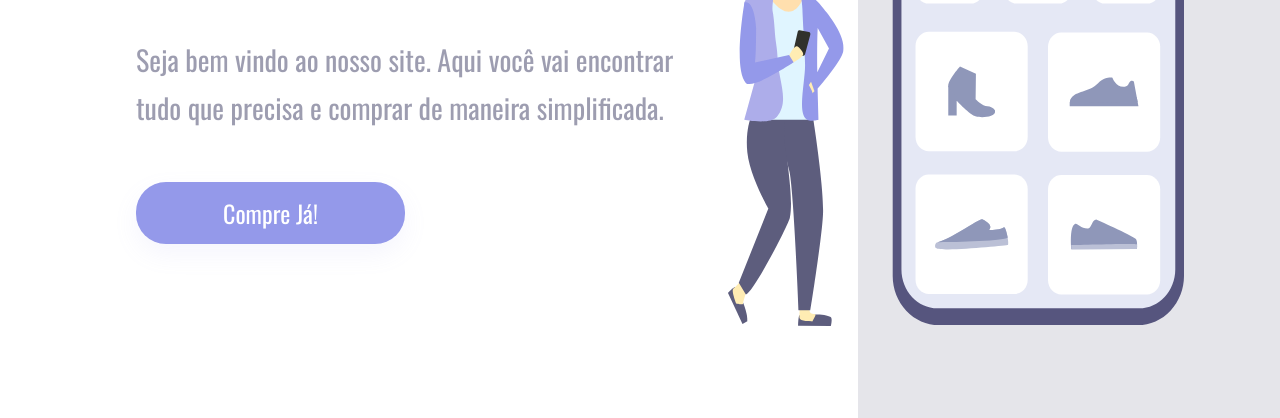
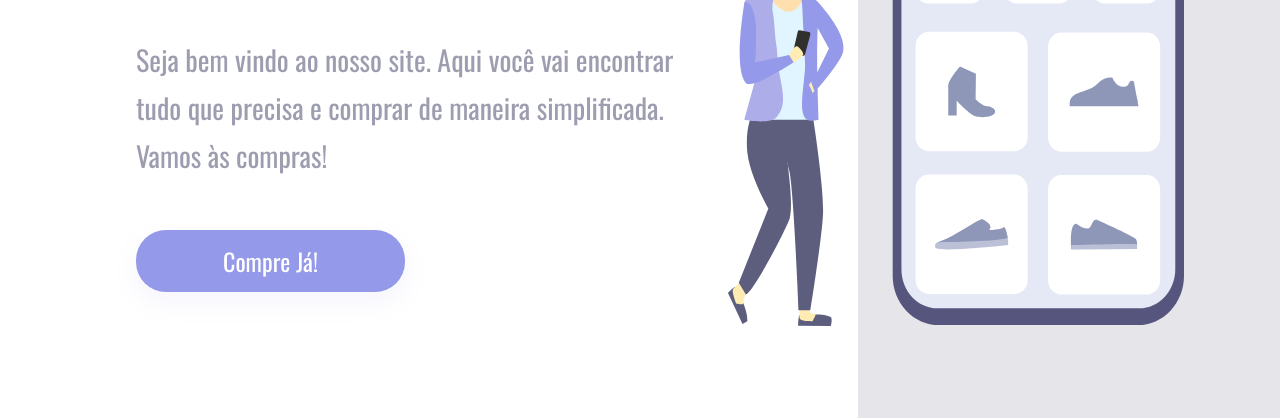
Before and after one commit to jottacedev/first-responsive-project, a plain HTML site: page index.html in a window 1280 px wide. Shown: the part 382-800 px from the top of the page. Drawn offline with nearby package versions, Linux system fonts and the light colour scheme.

Commit message:
Alteração do parágrafo no index.html

```diff
--- a/index.html
+++ b/index.html
@@ -16,7 +16,9 @@
                 Compre Rápido pelo celular!
             </h1>
             <p>
-                Seja bem vindo ao nosso site. Aqui você vai encontrar tudo que precisa e comprar de maneira simplificada.
+                Seja bem vindo ao nosso site.
+                Aqui você vai encontrar tudo que precisa e comprar de maneira simplificada.
+                Vamos às compras!
             </p>
             <button>Compre Já!</button>
         </section>
```
